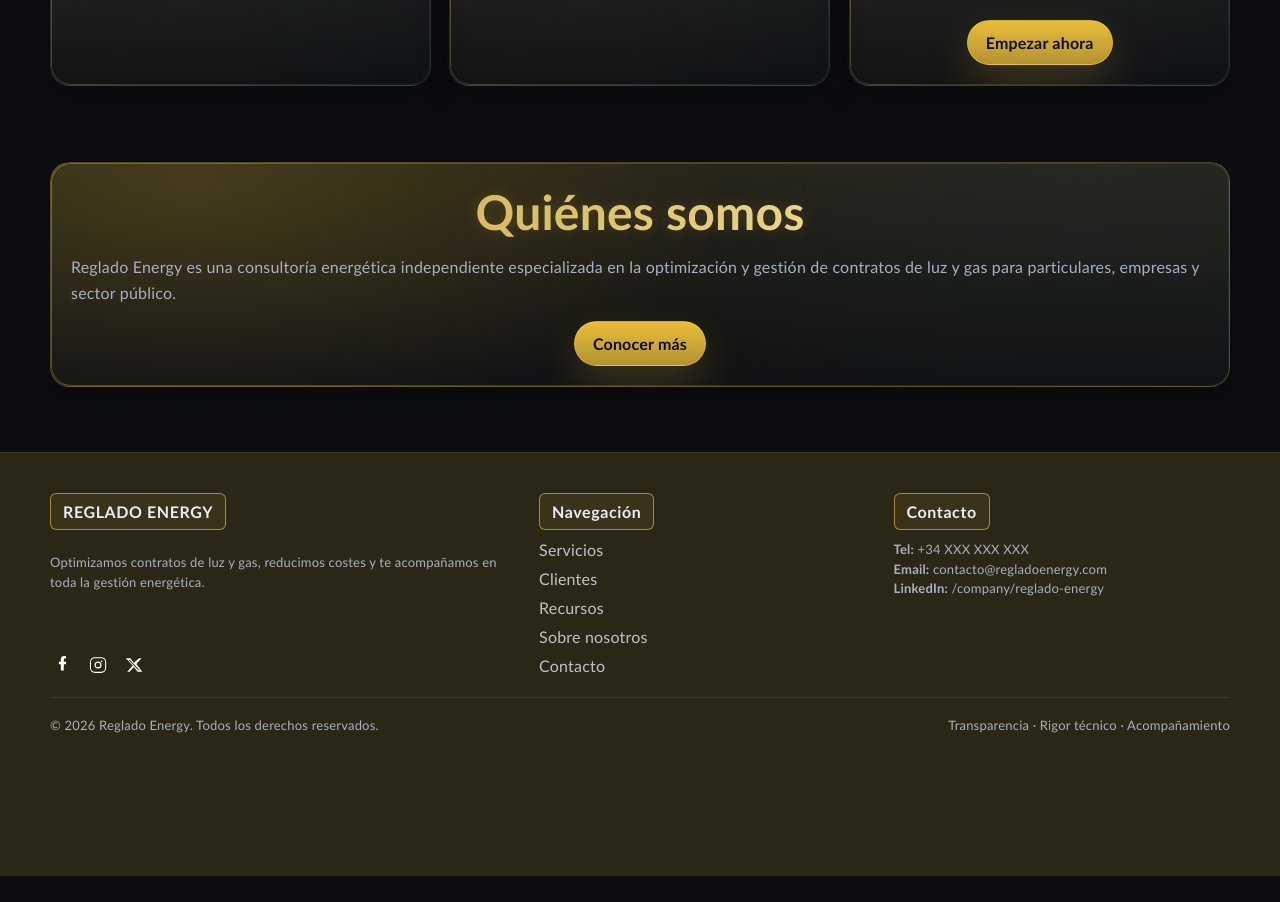
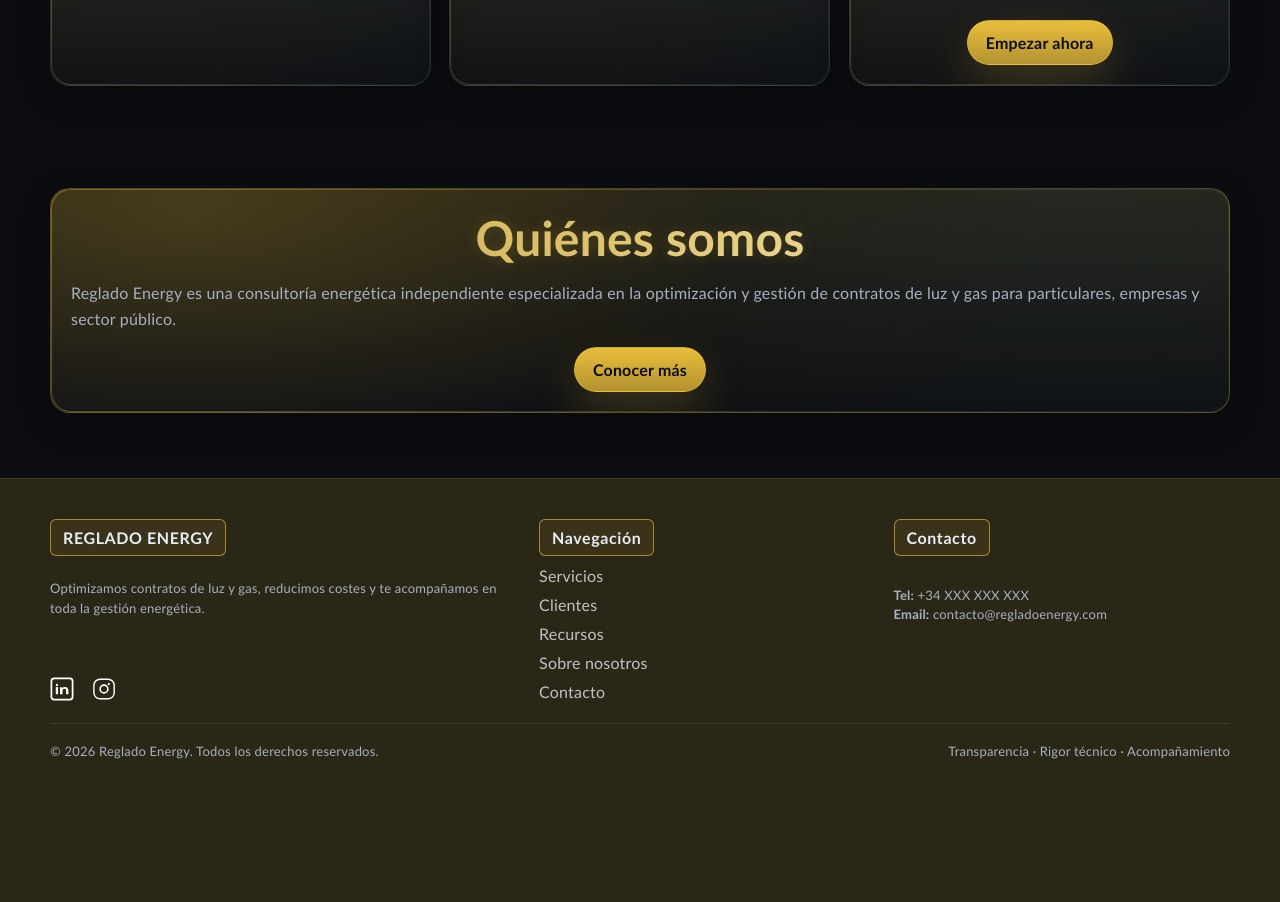
Before and after one commit to practicasreglado-wq/regladoEnergy, a Vue app: page /#/ in a window 1280 px wide. Shown: the part 2340-3242 px from the top of the page. Before the commit the page ends 3216 px from the top, so only its background shows below. Built offline with nearby package versions, Linux system fonts and the light colour scheme.

Commit message:
ultimos cambios

```diff
--- a/src/App.vue
+++ b/src/App.vue
@@ -3,19 +3,21 @@
     <SiteHeader />
     <main class="main">
       <div class="page-wrapper">
-    <router-view v-slot="{ Component, route }">
-        <component v-if="Component" :is="Component" :key="route.fullPath" />
-        <section v-else class="section">
+        <router-view v-slot="{ Component, route }">
+          <div v-if="Component" class="route-content" :key="route.fullPath">
+            <component :is="Component" />
+          </div>
+          <section v-else class="section">
           <div class="container">
             <div class="card glow" v-glow>
               <h1 class="h1">Cargando…</h1>
               <p class="p">Si ves esto de forma permanente, hay un error en la ruta o en la carga del componente.</p>
             </div>
           </div>
-        </section>
-      </router-view>
+          </section>
+        </router-view>
       </div>
-</main>
+    </main>
     <SiteFooter />
     <CTASticky @close="isCTAClosed = true" />
     <ScrollTopButton :isCTAClosed="isCTAClosed" />
@@ -31,31 +33,3 @@ import ScrollTopButton from "./components/ScrollTopButton.vue";
 
 const isCTAClosed = ref(false);
 </script>
-
-<style>
-/* Layout fix: ensure router-view area has height and footer sits at bottom */
-.app-shell{
-  min-height: 100vh;
-  display: flex;
-  flex-direction: column;
-}
-.main{
-  flex: 1;
-  min-height: 0;
-  padding-top: 42px; /* desktop: reduced by ~1/3 */
-  padding-bottom: 40px; /* desktop: reduced by ~1/3 */
-}
-
-@media (max-width: 980px){
-  .main{
-    padding-top: 0;   /* keep mobile unchanged at top */
-    padding-bottom: 40px; /* mobile: less empty space before footer */
-  }
-}
-
-.page-wrapper{
-  position: relative;
-  flex: 1;
-  min-height: 0;
-}
-</style>
--- a/src/assets/styles.css
+++ b/src/assets/styles.css
@@ -528,16 +528,16 @@ summary:focus-visible {
   flex-direction: column;
 }
 .main {
-  flex: 1;
+  flex: 0 0 auto;
   min-height: 0;
-  padding-top: 42px; /* desktop: reduced by ~1/3 */
+  padding-top: 42px;
   padding-bottom: 27px;
 }
 
 @media (max-width: 980px) {
   .main {
-    padding-top: 0; /* keep mobile unchanged at top */
-    padding-bottom: 0px;
+    padding-top: 0;
+    padding-bottom: 14px;
   }
 }
 
@@ -559,8 +559,13 @@ summary:focus-visible {
 
 .page-wrapper {
   position: relative;
-  flex: 1;
+  flex: 0 0 auto;
   min-height: 0;
+}
+
+/* Keep a consistent gap above footer across all routes. */
+.route-content > :last-child {
+  padding-bottom: 0 !important;
 }
 
 @media (prefers-reduced-motion: reduce) {
--- a/src/components/SiteFooter.vue
+++ b/src/components/SiteFooter.vue
@@ -6,15 +6,13 @@
         <div class="title">REGLADO ENERGY</div>
         <p class="small">Optimizamos contratos de luz y gas, reducimos costes y te acompañamos en toda la gestión energética.</p>
         <div class="social-links" aria-label="Redes sociales">
-          <a href="https://www.facebook.com" target="_blank" rel="noopener noreferrer" aria-label="Facebook">
-            <span class="social-icon facebook-icon" aria-hidden="true" :style="{ '--icon-url': `url(${facebookIcon})` }"></span>
+          <a href="https://www.linkedin.com/company/reglado-energy" target="_blank" rel="noopener noreferrer" aria-label="LinkedIn">
+            <span class="social-icon" aria-hidden="true" :style="{ '--icon-url': `url(${linkedinIcon})` }"></span>
           </a>
           <a href="https://www.instagram.com" target="_blank" rel="noopener noreferrer" aria-label="Instagram">
             <span class="social-icon" aria-hidden="true" :style="{ '--icon-url': `url(${instagramIcon})` }"></span>
           </a>
-          <a href="https://x.com" target="_blank" rel="noopener noreferrer" aria-label="X">
-            <span class="social-icon" aria-hidden="true" :style="{ '--icon-url': `url(${xIcon})` }"></span>
-          </a>
+
         </div>
       </div>
       <div class="col">
@@ -30,9 +28,9 @@
       <div class="col">
         <div class="title">Contacto</div>
         <div class="small">
+          <br>
           <div><strong>Tel:</strong> +34 XXX XXX XXX</div>
           <div><strong>Email:</strong> contacto@regladoenergy.com</div>
-          <div><strong>LinkedIn:</strong> /company/reglado-energy</div>
         </div>
       </div>
     </div>
@@ -44,8 +42,7 @@
 </template>
 
 <script setup>
-import facebookIcon from '../assets/social/facebook.svg';
-import xIcon from '../assets/social/x.svg';
+import linkedinIcon from '../assets/social/linkedin.svg';
 import instagramIcon from '../assets/social/instagram.svg';
 
 const year = new Date().getFullYear();
@@ -82,8 +79,8 @@ const year = new Date().getFullYear();
   transform: translateY(-2px);
 }
 .social-icon{
-  width: 18px;
-  height: 18px;
+  width: 24px;
+  height: 24px;
   background-color: #fff;
   -webkit-mask-image: var(--icon-url);
   mask-image: var(--icon-url);
@@ -98,11 +95,7 @@ const year = new Date().getFullYear();
 .social-links a:hover .social-icon{
   background-color: #f2c53d;
 }
-.facebook-icon{
-  width: 21px;
-  height: 21px;
-  transform: translateY(-2px) translateX(2px);
-}
 .bottom{ margin-top: 22px; padding-top: 18px; border-top: 1px solid rgba(255,255,255,.08); display:flex; justify-content:space-between; gap: 12px; flex-wrap: wrap; }
 @media (max-width: 980px){ .footer-inner{ grid-template-columns: 1fr; } }
+
 </style>
--- a/src/components/SiteHeader.vue
+++ b/src/components/SiteHeader.vue
@@ -50,6 +50,7 @@
     <LoginModal v-model="showLogin" />
     <div v-if="open" class="mobile">
       <div class="container mobile-inner">
+        <router-link @click="closeMobileMenu" to="/" class="m-link">Inicio</router-link>
         <router-link @click="closeMobileMenu" to="/servicios" class="m-link">Servicios</router-link>
 
         <div class="m-group">
@@ -72,7 +73,6 @@
         </div>
         <router-link @click="closeMobileMenu" to="/recursos" class="m-link">Recursos</router-link>
         <router-link @click="closeMobileMenu" to="/sobre-nosotros" class="m-link">Sobre nosotros</router-link>
-        <router-link @click="closeMobileMenu" to="/area-clientes" class="m-link">Área de clientes</router-link>
         <router-link @click="closeMobileMenu" to="/contacto" class="btn primary glow mobile-action" v-glow>
           Solicitar análisis
         </router-link>
--- a/src/pages/Home.vue
+++ b/src/pages/Home.vue
@@ -151,7 +151,7 @@
     </div>
   </section>
 
-  <section class="section-tight">
+  <section class="section">
     <div class="container">
       <div class="card soft glow" v-glow v-reveal="{ from: 'up' }">
         <h2 class="h2" v-reveal="{ from: 'up', delay: 40 }">Quiénes somos</h2>
@@ -163,6 +163,7 @@
           <router-link to="/sobre-nosotros" class="btn primary glow" v-glow>Conocer más</router-link>
         </div>
       </div>
+      <br><br>
     </div>
   </section>
 </template>
```
Also changed, not shown: src/assets/social/linkedin.svg (added).
